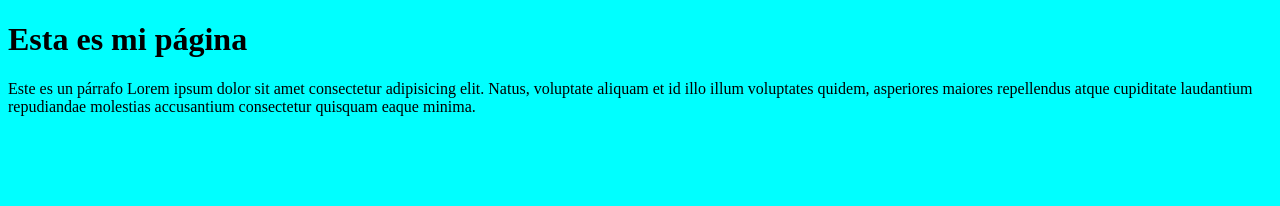
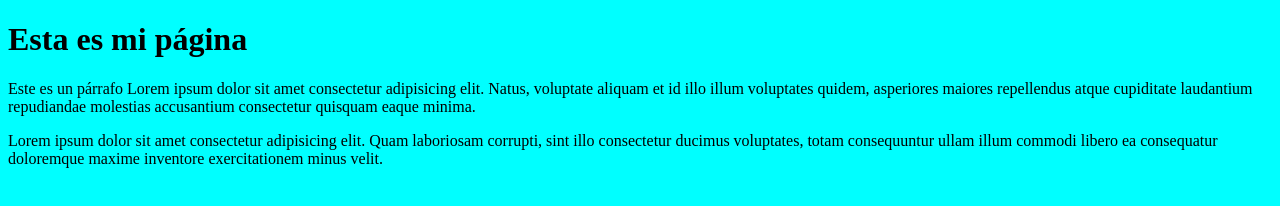
Before and after one commit to GabrielaRom/psychic-journey, a plain HTML site: page index.html in a window 1280 px wide. Drawn offline with Linux system fonts and the light colour scheme.

Commit message:
Párrafo añadido

```diff
--- a/index.html
+++ b/index.html
@@ -11,5 +11,8 @@
     <p>Este es un párrafo Lorem ipsum dolor sit amet consectetur adipisicing elit. Natus,
     voluptate aliquam et id illo illum voluptates quidem, asperiores maiores repellendus atque
     cupiditate laudantium repudiandae molestias accusantium consectetur quisquam eaque minima.</p>
+    <p>Lorem ipsum dolor sit amet consectetur adipisicing elit. Quam laboriosam corrupti, sint
+    illo consectetur ducimus voluptates, totam consequuntur ullam illum commodi libero ea consequatur
+    doloremque maxime inventore exercitationem minus velit.</p>
 </body>
 </html>
```
